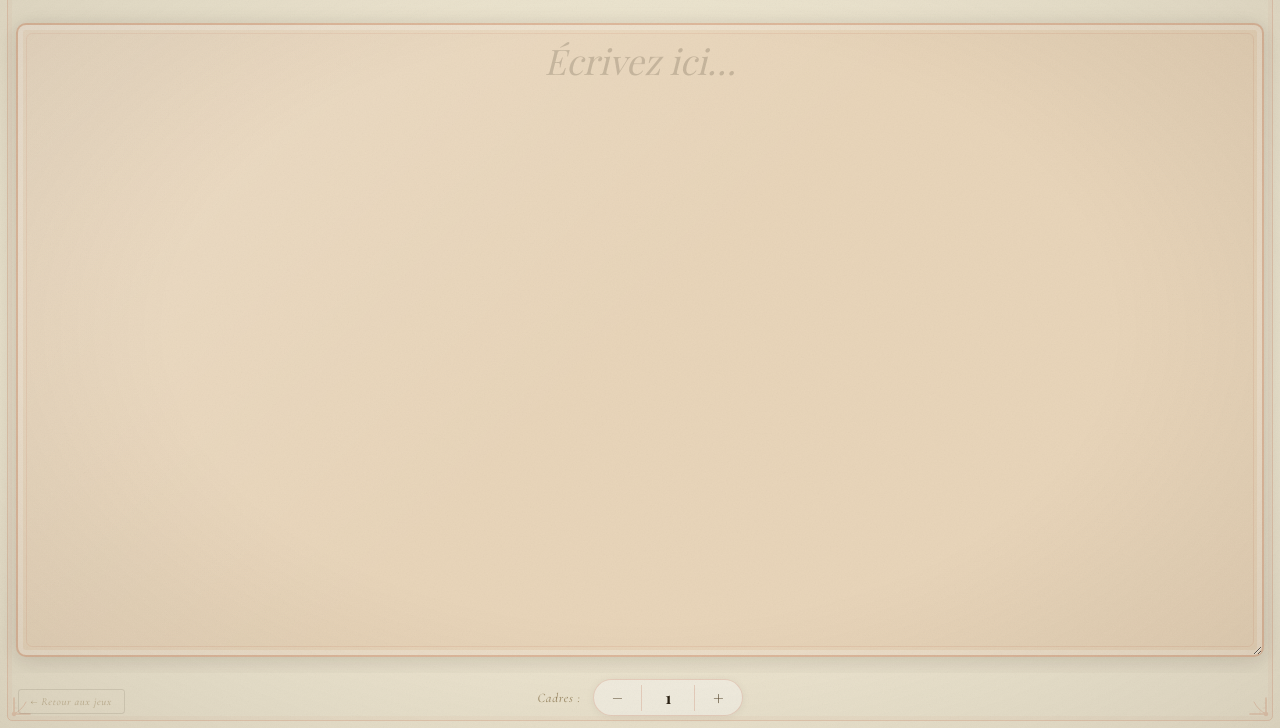
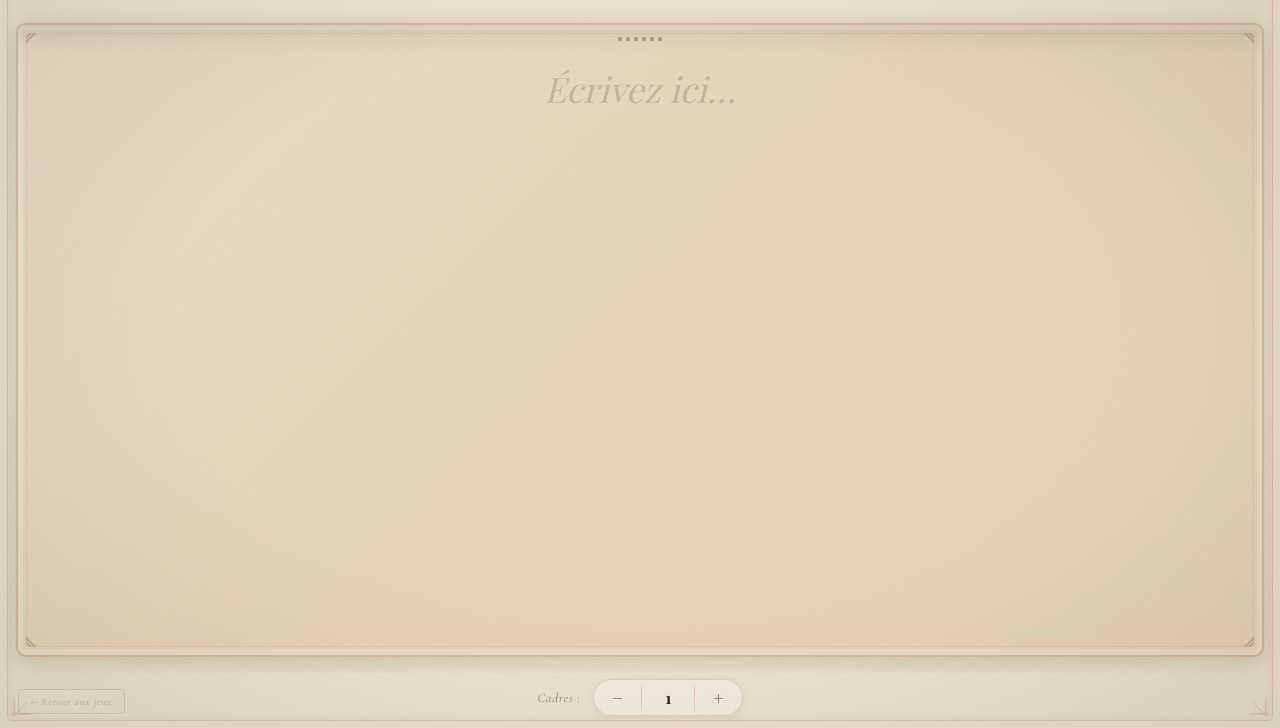
Before and after one commit to MagicBabouche/jeux, a plain HTML site: page autres/cadres-interactifs.html in a window 1280 px wide. Both pictures are taken after a click on the button "Plus". Shown: the part 72-800 px from the top of the page. Drawn offline with nearby package versions, Linux system fonts and the light colour scheme; a web font is replaced by a local one.

Commit message:
Add files via upload

```diff
--- a/autres/cadres-interactifs.html
+++ b/autres/cadres-interactifs.html
@@ -122,9 +122,8 @@ h1 .lib   { color:var(--ink); }
     0 2px 16px rgba(36,26,12,.10),
     0 6px 32px rgba(36,26,12,.07),
     inset 0 0 0 5px rgba(255,255,255,.22);
-  cursor: grab;
+  cursor: default;
   overflow: hidden;
-  resize: both;
   display: flex;
   align-items: center;
   justify-content: center;
@@ -132,7 +131,7 @@ h1 .lib   { color:var(--ink); }
   transition: box-shadow .2s, border-color .2s;
 }
 
-.frame:active { cursor: grabbing; }
+
 
 .frame.active {
   box-shadow:
@@ -158,12 +157,39 @@ h1 .lib   { color:var(--ink); }
   pointer-events: none;
 }
 
+/* Drag handle bar at top of frame */
+.frame .drag-bar {
+  position: absolute;
+  top: 0; left: 0; right: 0;
+  height: 28px;
+  cursor: grab;
+  z-index: 5;
+  display: flex;
+  align-items: center;
+  justify-content: center;
+  border-radius: 10px 10px 0 0;
+  background: linear-gradient(to bottom, rgba(0,0,0,.07), transparent);
+  transition: background .18s;
+}
+.frame .drag-bar:active { cursor: grabbing; }
+.frame .drag-bar:hover { background: linear-gradient(to bottom, rgba(0,0,0,.13), transparent); }
+.frame .drag-bar-dots {
+  display: flex; gap: 4px; opacity: .35;
+  pointer-events: none;
+}
+.frame .drag-bar-dots span {
+  width: 4px; height: 4px;
+  border-radius: 50%;
+  background: currentColor;
+}
+
 /* Textarea inside each frame */
 .frame textarea {
   position: absolute;
-  inset: 0;
+  left: 0; right: 0;
+  top: 28px; bottom: 0;
   width: 100%;
-  height: 100%;
+  height: calc(100% - 28px);
   background: transparent;
   border: none;
   outline: none;
@@ -174,7 +200,7 @@ h1 .lib   { color:var(--ink); }
   line-height: 1.15;
   text-align: center;
   padding: 16px;
-  cursor: text;
+  cursor: text !important;
   z-index: 2;
   color: inherit;
   caret-color: var(--terra);
@@ -218,20 +244,20 @@ h1 .lib   { color:var(--ink); }
 /* Resize handles — all 4 corners */
 .frame .rh {
   position: absolute;
-  width: 18px; height: 18px;
+  width: 28px; height: 28px;
   z-index: 10;
-  opacity: 0;
+  opacity: .22;
   transition: opacity .18s;
   display: flex; align-items: center; justify-content: center;
 }
-.frame:hover .rh { opacity: .55; }
+.frame:hover .rh { opacity: .7; }
 .frame .rh:hover { opacity: 1 !important; }
-.frame .rh svg { width: 9px; height: 9px; }
+.frame .rh svg { width: 13px; height: 13px; }
 
-.frame .rh-se { bottom: 2px; right: 2px; cursor: se-resize; }
-.frame .rh-sw { bottom: 2px; left:  2px; cursor: sw-resize; transform: scaleX(-1); }
-.frame .rh-ne { top:    2px; right: 2px; cursor: ne-resize; transform: scaleY(-1); }
-.frame .rh-nw { top:    2px; left:  2px; cursor: nw-resize; transform: scale(-1); }
+.frame .rh-se { bottom: 1px; right: 1px; cursor: se-resize; }
+.frame .rh-sw { bottom: 1px; left:  1px; cursor: sw-resize; transform: scaleX(-1); }
+.frame .rh-ne { top:    1px; right: 1px; cursor: ne-resize; transform: scaleY(-1); }
+.frame .rh-nw { top:    1px; left:  1px; cursor: nw-resize; transform: scale(-1); }
 
 /* Color variants for frames */
 .frame-c0 { background: var(--frame-1); color: var(--frame-1-tx); }
@@ -384,6 +410,12 @@ const btnMinus = document.getElementById('btn-minus');
 
 let frames = [];       // array of frame DOM elements
 let targetCount = 0;
+let zCounter = 10;    // global z-index counter
+
+function bringToFront(el) {
+  zCounter++;
+  el.style.zIndex = zCounter;
+}
 
 /* ─── color cycling ─── */
 const COLORS = 6;
@@ -424,6 +456,15 @@ function createFrame(index, animated = true) {
   el.style.top    = pos.y + 'px';
   el.style.width  = pos.w + 'px';
   el.style.height = pos.h + 'px';
+
+  // Drag bar
+  const dragBar = document.createElement('div');
+  dragBar.className = 'drag-bar';
+  const dots = document.createElement('div');
+  dots.className = 'drag-bar-dots';
+  dots.innerHTML = '<span></span><span></span><span></span><span></span><span></span><span></span>';
+  dragBar.appendChild(dots);
+  el.appendChild(dragBar);
 
   // Textarea
   const ta = document.createElement('textarea');
@@ -472,7 +513,10 @@ function createFrame(index, animated = true) {
     el.addEventListener('animationend', () => el.classList.remove('entering'), { once: true });
   }
 
-  makeDraggable(el, ta, handles);
+  // Click anywhere on frame → bring to front
+  el.addEventListener('mousedown', () => bringToFront(el));
+
+  makeDraggable(el, ta, handles, dragBar);
   makeResizable(el, handles);
 
   canvas.appendChild(el);
@@ -480,13 +524,17 @@ function createFrame(index, animated = true) {
 }
 
 /* ─── drag logic ─── */
-function makeDraggable(el, textarea) {
+function makeDraggable(el, textarea, handles, dragBar) {
   let dragging = false;
   let startX, startY, origLeft, origTop;
 
-  el.addEventListener('mousedown', (e) => {
-    // Don't drag if clicking textarea, close button, or resize handle
-    if (e.target === textarea || e.target.closest('.rh') || e.target.closest('.close-btn')) return;
+  function startDrag(e) {
+    // Ne pas déclencher le drag si on clique sur la textarea, les boutons ou les poignées
+    if (
+      e.target === textarea ||
+      e.target.closest('.close-btn') ||
+      e.target.closest('.rh')
+    ) return;
 
     dragging = true;
     startX = e.clientX;
@@ -497,10 +545,12 @@ function makeDraggable(el, textarea) {
     origTop  = rect.top  - cr.top;
 
     el.classList.add('active');
-    // Raise z-index
-    el.style.zIndex = 50;
+    e.preventDefault();
+  }
 
-    e.preventDefault();
+  dragBar.addEventListener('mousedown', (e) => {
+    e.stopPropagation();
+    startDrag(e);
   });
 
   document.addEventListener('mousemove', (e) => {
@@ -518,7 +568,6 @@ function makeDraggable(el, textarea) {
     if (!dragging) return;
     dragging = false;
     el.classList.remove('active');
-    el.style.zIndex = '';
   });
 }
 
@@ -532,6 +581,7 @@ function makeResizable(el, handles) {
 
     handle.addEventListener('mousedown', (e) => {
       resizing = true;
+      bringToFront(el);
       startX    = e.clientX;
       startY    = e.clientY;
       startW    = el.offsetWidth;
```
